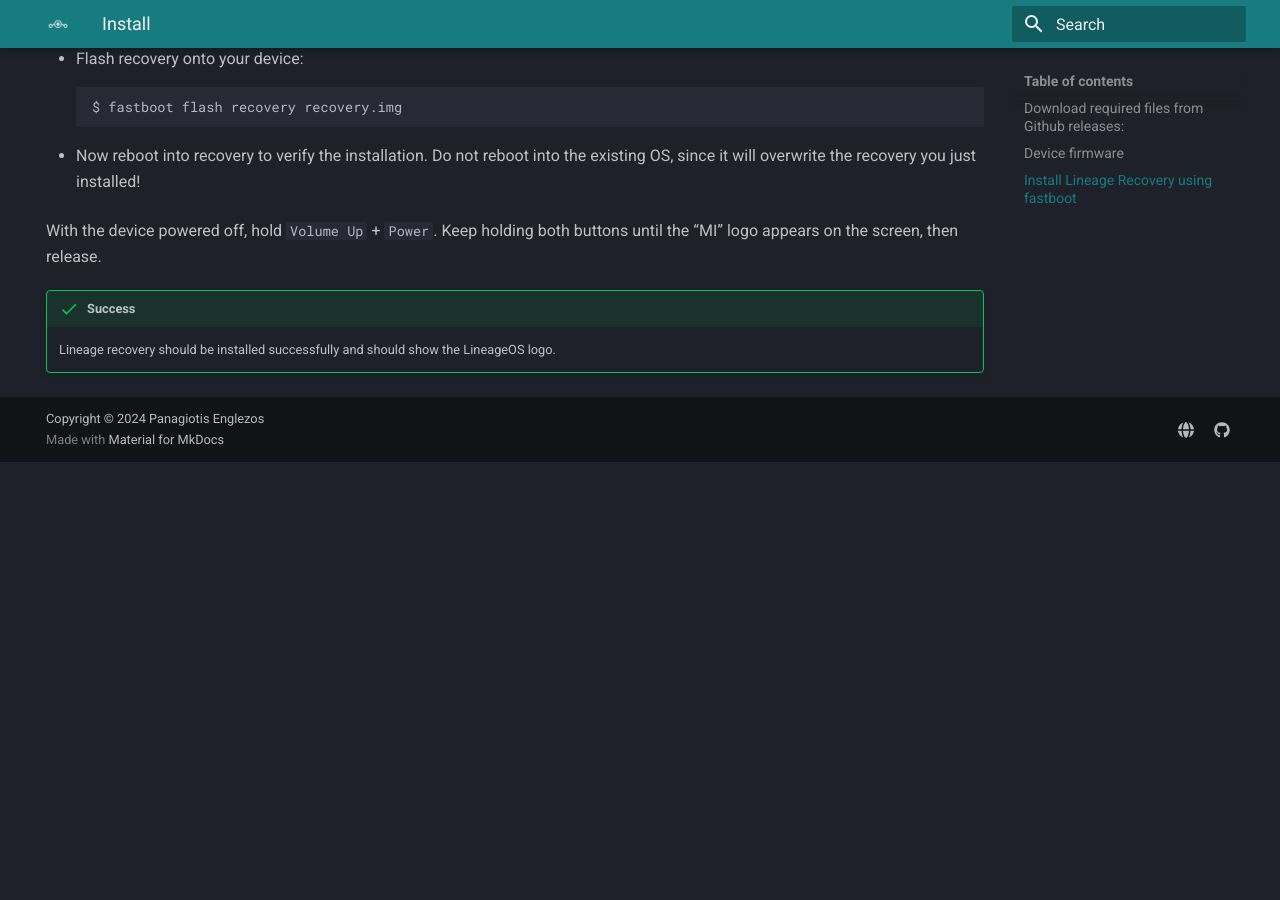
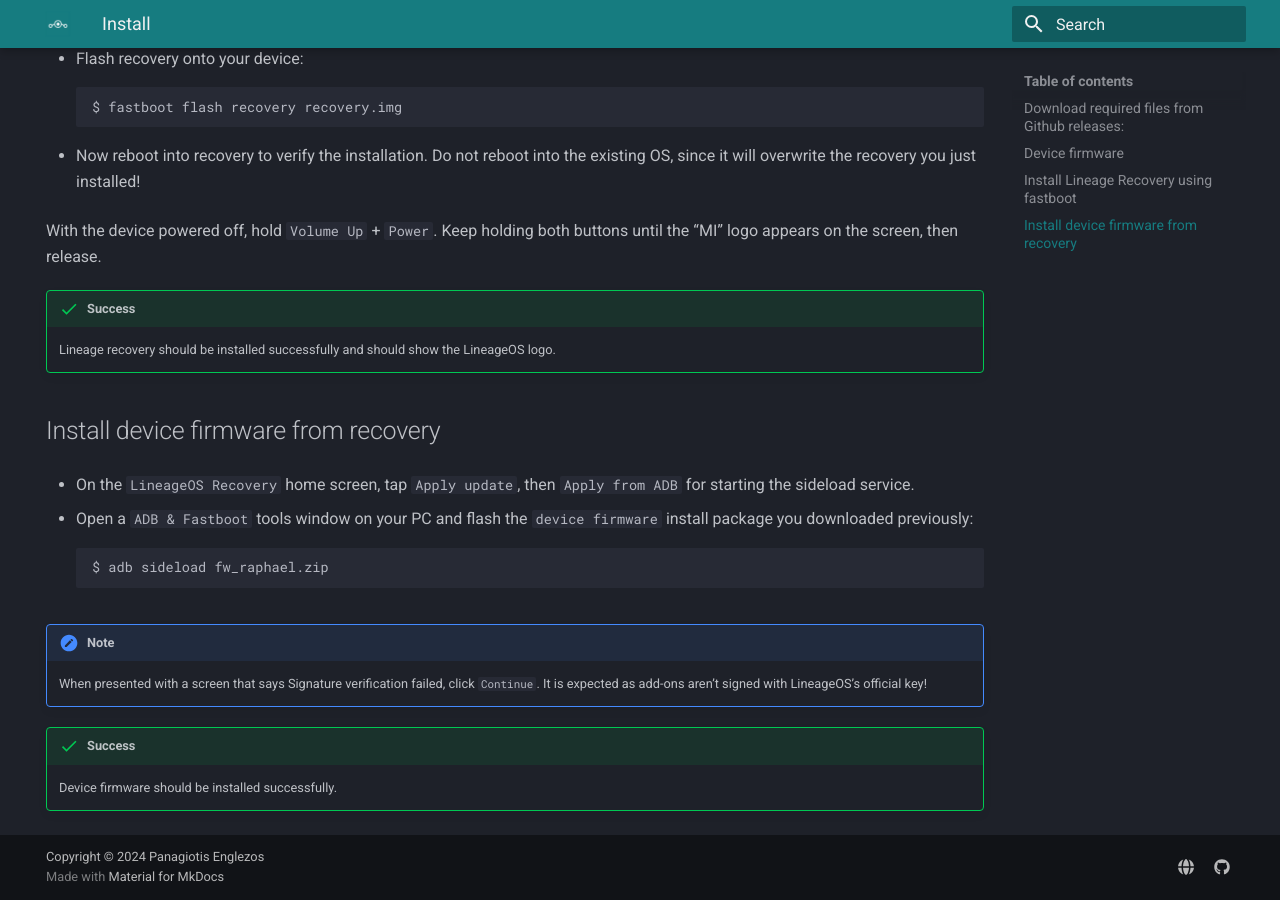
Before and after one commit to penglezos/lineageos.penglezos.dev, an MkDocs documentation site: the page built from docs/devices/raphael/install.md, in a window 1280 px wide and 900 px high, scrolled down 1436 px. Built offline with MkDocs 1.6.1 and Material for MkDocs 9.7.7, drawn with Linux system fonts in a browser that asks for light colours; before the commit the page ends 1898 px from its top, so only the background shows below that.

Commit message:
docs: device firmware installation instructions
Signed-off-by: penglezos <panagiotisegl@gmail.com>

````diff
--- a/docs/devices/raphael/install.md
+++ b/docs/devices/raphael/install.md
@@ -53,3 +53,17 @@
 
 !!! success
     Lineage recovery should be installed successfully and should show the LineageOS logo.
+
+## Install device firmware from recovery
+* On the `LineageOS Recovery` home screen, tap `Apply update`, then `Apply from ADB` for starting the sideload service.
+
+* Open a `ADB & Fastboot` tools window on your PC and flash the `device firmware` install package you downloaded previously:
+```bash
+$ adb sideload fw_raphael.zip
+```
+
+!!! note
+    When presented with a screen that says Signature verification failed, click `Continue`. It is expected as add-ons aren’t signed with LineageOS’s official key!
+
+!!! success
+    Device firmware should be installed successfully.
````
